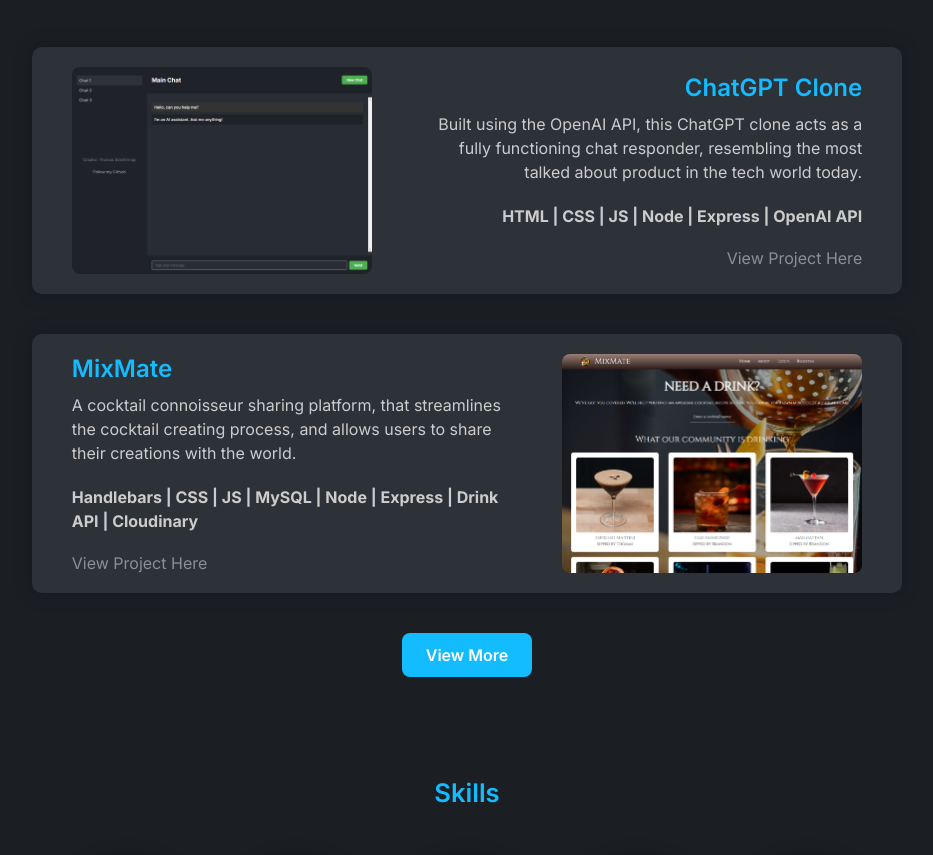
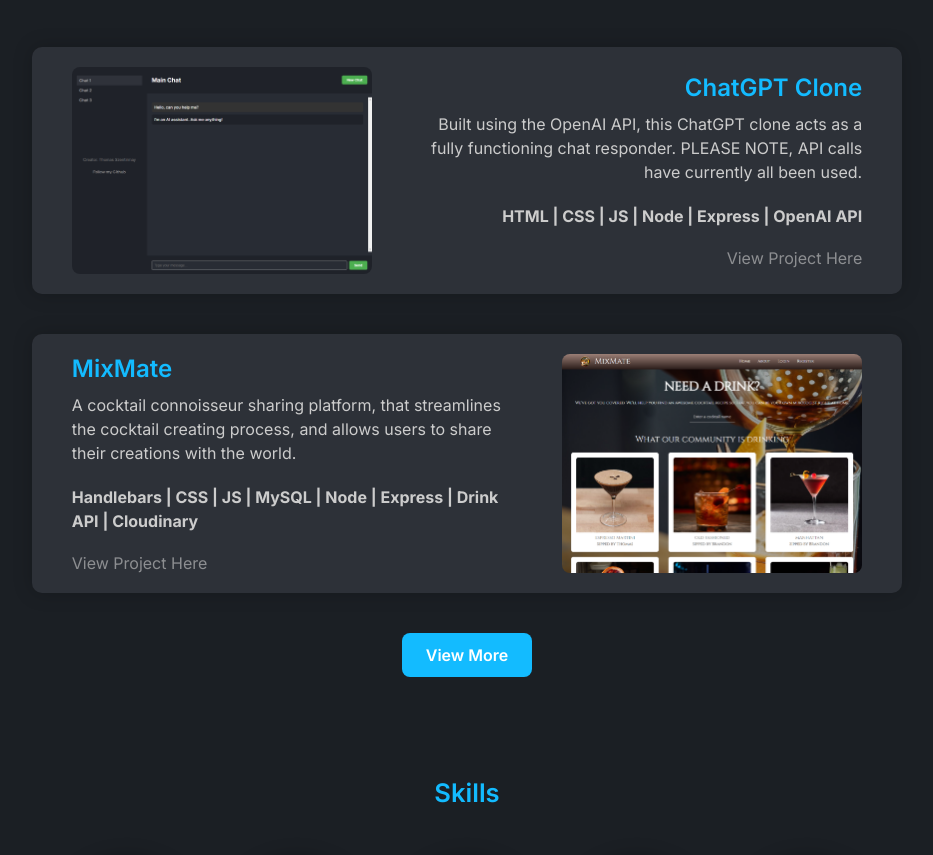
Before and after one commit to ThomasSzentirmay/Portfolio-Site, a website: page public/index.html in a window 1280 px wide. Shown: the part 832-1687 px from the top of the page, without its empty margins (173-1106 px from the left). Drawn offline with nearby package versions, Linux system fonts and the light colour scheme.

Commit message:
made it clear API calls on chatgpt project have been used

```diff
--- a/public/index.html
+++ b/public/index.html
@@ -91,8 +91,7 @@
               <h3>ChatGPT Clone</h3>
               <p>
                 Built using the OpenAI API, this ChatGPT clone acts as a fully
-                functioning chat responder, resembling the most talked
-                about product in the tech world today.
+                functioning chat responder. PLEASE NOTE, API calls have currently all been used.
               </p>
               <br />
               <p><strong>HTML | CSS | JS | Node | Express | OpenAI API</strong></p>
```
